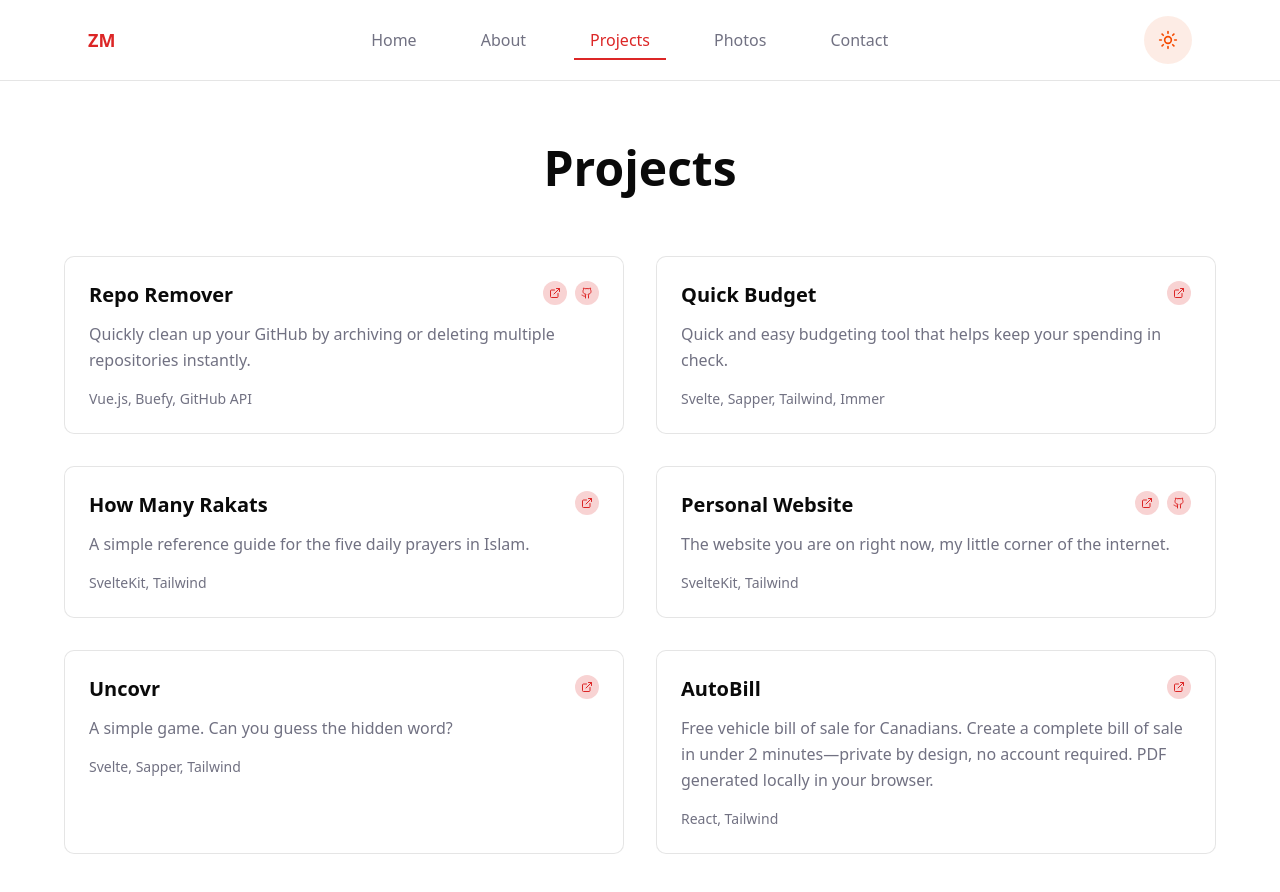
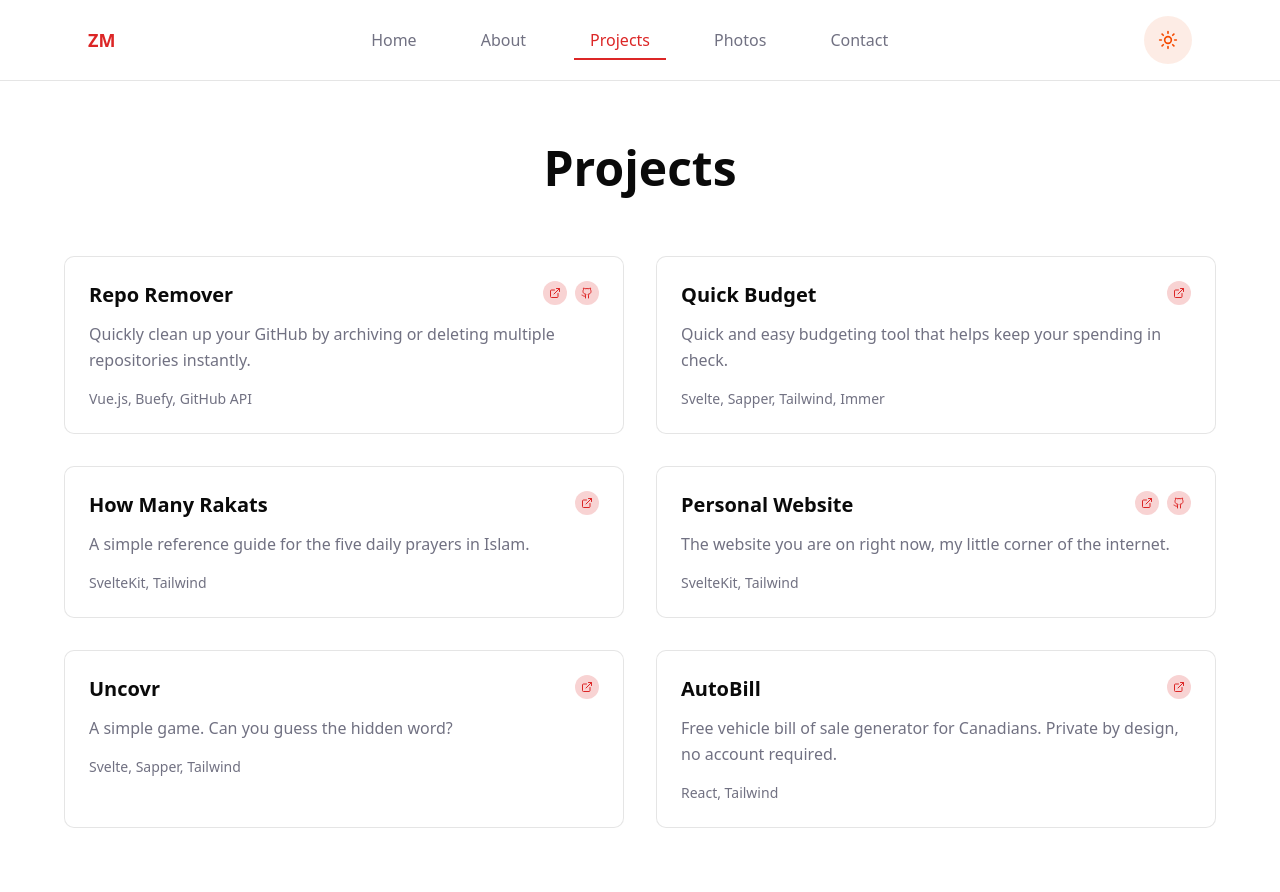
Before and after one commit to moollaza/zaahir.ca, a SvelteKit app: page /projects in a window 1280 px wide. Shown: the top 892 px of the page. Built offline with nearby package versions, Linux system fonts and the light colour scheme.

Commit message:
Revise AutoBill project description
Updated the description for AutoBill project.

```diff
--- a/src/routes/projects/+page.svelte
+++ b/src/routes/projects/+page.svelte
@@ -73,7 +73,7 @@
       id: 6,
       title: "AutoBill",
       description:
-        "Free vehicle bill of sale for Canadians. Create a complete bill of sale in under 2 minutes—private by design, no account required. PDF generated locally in your browser.",
+        "Free vehicle bill of sale generator for Canadians. Private by design, no account required.",
       url: "https://autobill.ca",
       tech: "React, Tailwind",
       image: autobillImg,
```
